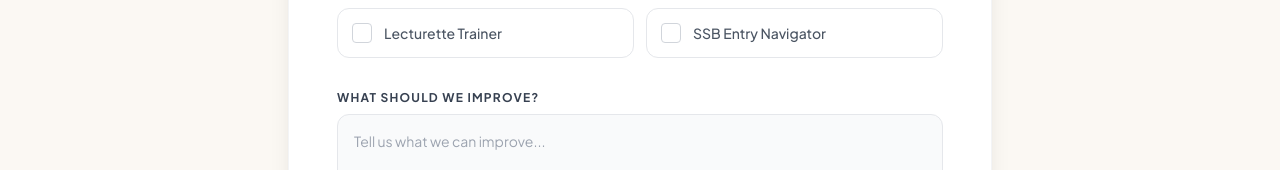
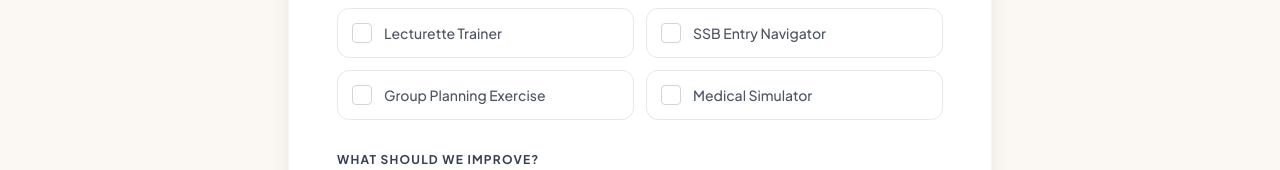
Before and after one commit to Souravshukla007/LakshyaSSB, a Next.js app: page /feedback in a window 1280 px wide. Shown: the part 943-1113 px from the top of the page. Built offline with nearby package versions, Linux system fonts and the light colour scheme; no server answers.

Commit message:
add two boxes

```diff
--- a/app/feedback/page.tsx
+++ b/app/feedback/page.tsx
@@ -25,6 +25,8 @@
         'SRT Practice',
         'Lecturette Trainer',
         'SSB Entry Navigator',
+        'Group Planning Exercise',
+        'Medical Simulator',
     ];
 
     const quickChips = [
@@ -229,8 +231,12 @@
                             <label className="block text-xs font-bold text-gray-700 uppercase tracking-widest mb-4">Most Useful Feature(s)</label>
                             <div className="grid grid-cols-1 sm:grid-cols-2 gap-3">
                                 {featuresList.map(f => (
-                                    <label key={f} className={`flex items-center p-3.5 rounded-xl border cursor-pointer transition-all ${selectedFeatures.includes(f) ? 'bg-orange-50 border-orange-200 text-orange-800' : 'bg-white border-gray-200 text-gray-600 hover:bg-gray-50'}`}>
-                                        <div className={`w-5 h-5 rounded flex items-center justify-center mr-3 border transition-colors ${selectedFeatures.includes(f) ? 'bg-orange-500 border-orange-500 text-white' : 'border-gray-300'}`}>
+                                    <label
+                                        key={f}
+                                        onClick={() => toggleFeature(f)}
+                                        className={`flex items-center p-3.5 rounded-xl border cursor-pointer transition-all select-none ${selectedFeatures.includes(f) ? 'bg-orange-50 border-orange-200 text-orange-800' : 'bg-white border-gray-200 text-gray-600 hover:bg-gray-50'}`}
+                                    >
+                                        <div className={`w-5 h-5 rounded flex items-center justify-center mr-3 border transition-colors flex-shrink-0 ${selectedFeatures.includes(f) ? 'bg-orange-500 border-orange-500 text-white' : 'border-gray-300'}`}>
                                             {selectedFeatures.includes(f) && <i className="fa-solid fa-check text-[10px]" />}
                                         </div>
                                         <span className="text-sm font-medium">{f}</span>
```
